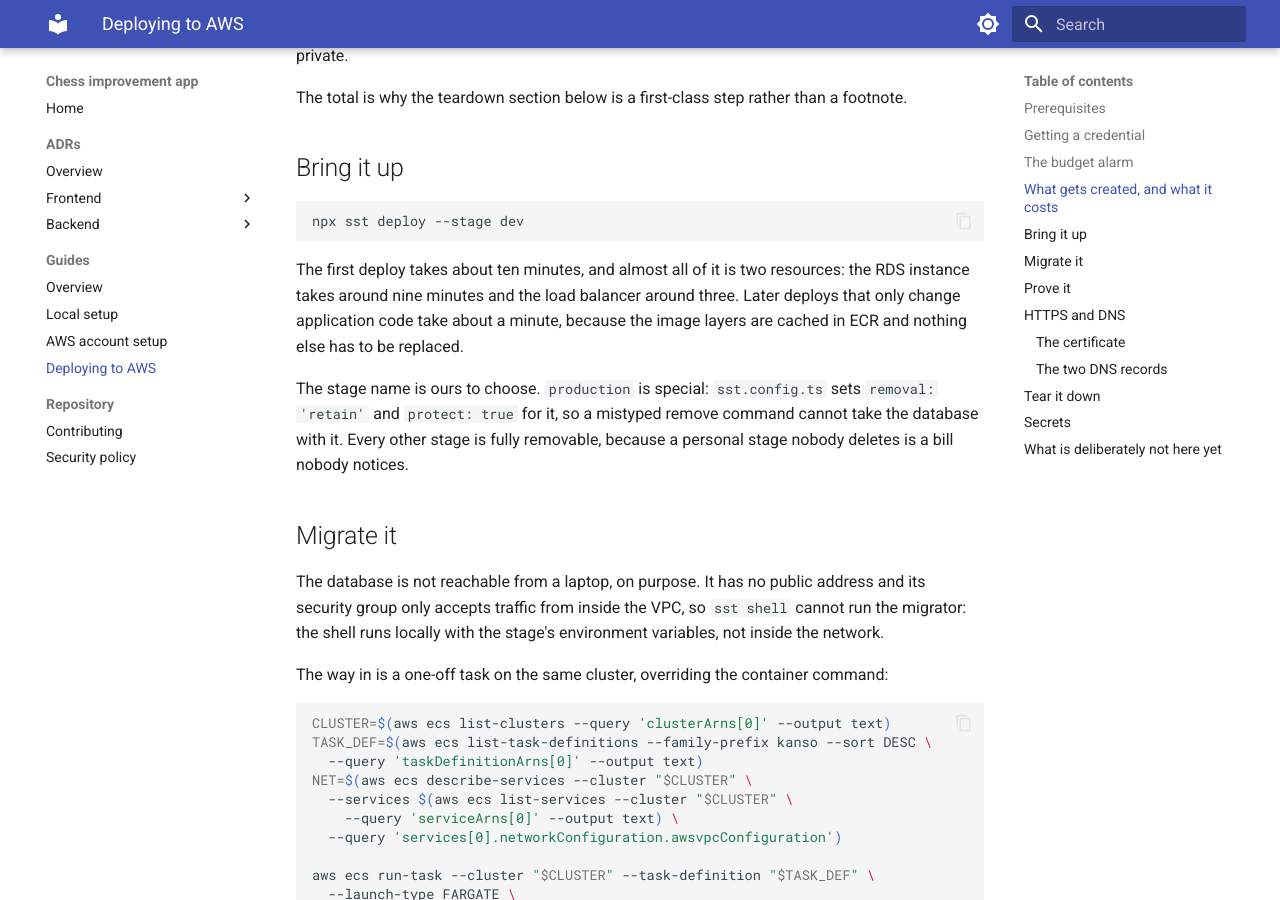
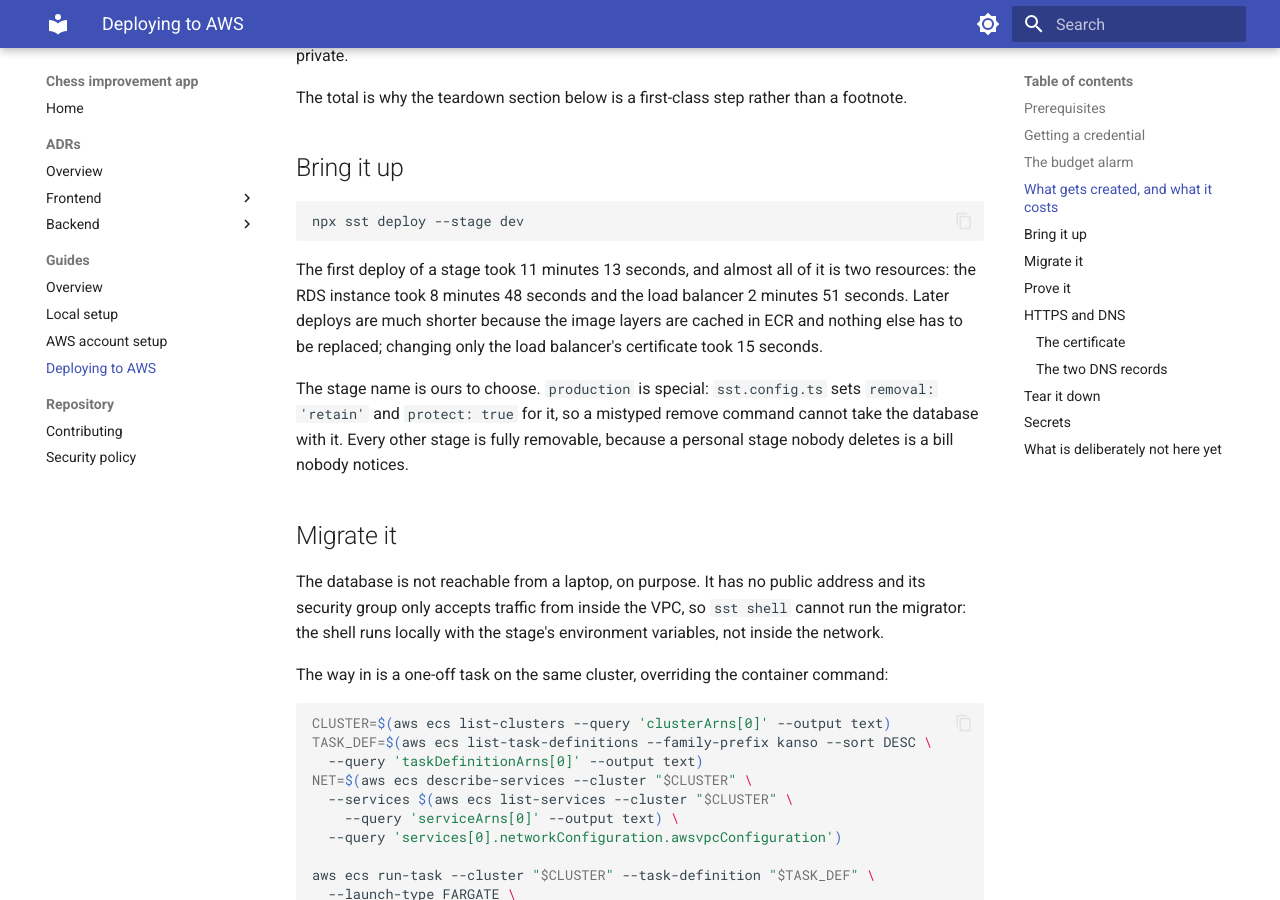
Before and after one commit to sushanth-dev/kanso-app, an MkDocs documentation site: the page built from docs/guides/deploy.md, in a window 1280 px wide and 900 px high, scrolled down 1852 px. Built offline with MkDocs 1.6.1 and Material for MkDocs 9.7.7, drawn with Linux system fonts in a browser that asks for light colours.

Commit message:
docs: replace the estimated deploy timings with measured ones
The guide said "about ten minutes" from an estimate. The measured first
deploy of a stage was 11 minutes 13 seconds, of which RDS was 8 minutes
48 seconds and the load balancer 2 minutes 51 seconds. A deploy that
changed only the load balancer's certificate took 15 seconds.

Co-Authored-By: Agent <noreply@anthropic.com>

````diff
--- a/docs/guides/deploy.md
+++ b/docs/guides/deploy.md
@@ -83,11 +83,11 @@ footnote.
 npx sst deploy --stage dev
 ```
 
-The first deploy takes about ten minutes, and almost all of it is two
-resources: the RDS instance takes around nine minutes and the load balancer
-around three. Later deploys that only change application code take about a
-minute, because the image layers are cached in ECR and nothing else has to be
-replaced.
+The first deploy of a stage took 11 minutes 13 seconds, and almost all of it is
+two resources: the RDS instance took 8 minutes 48 seconds and the load balancer
+2 minutes 51 seconds. Later deploys are much shorter because the image layers
+are cached in ECR and nothing else has to be replaced; changing only the load
+balancer's certificate took 15 seconds.
 
 The stage name is ours to choose. `production` is special: `sst.config.ts` sets
 `removal: 'retain'` and `protect: true` for it, so a mistyped remove command
````
